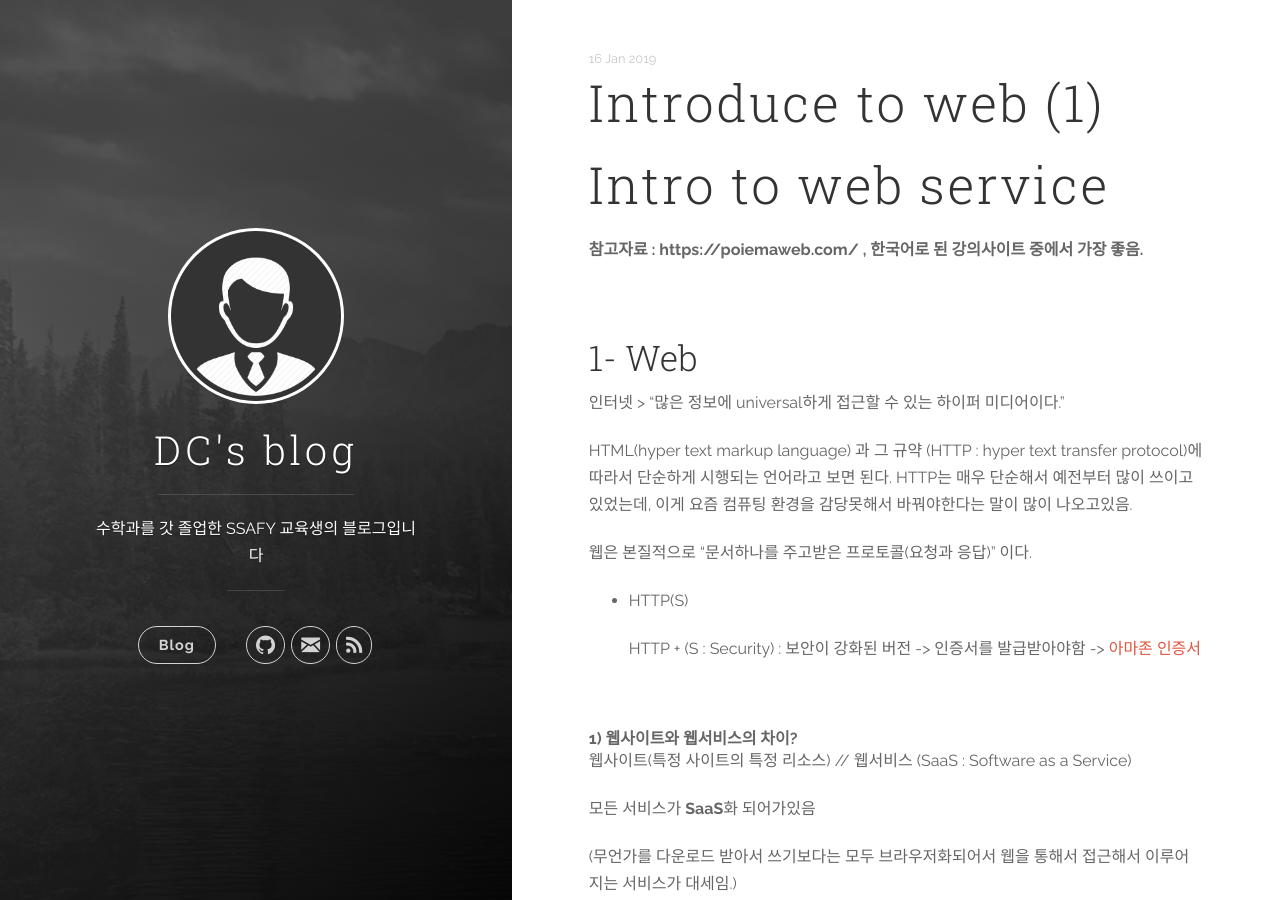
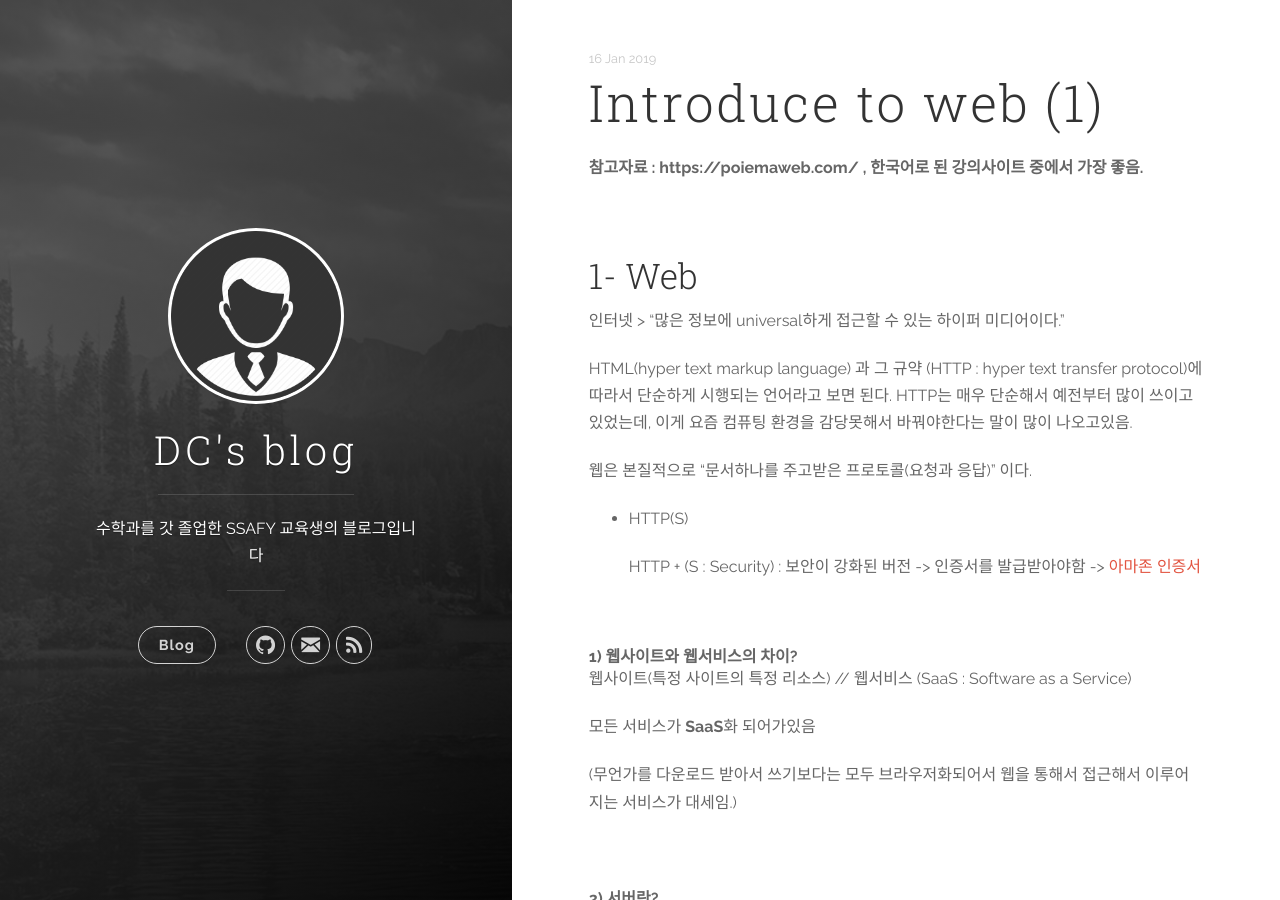
Before and after one commit to DongChanS/DongChanS.github.io, a Jekyll site: the page built from _posts/2019-01-16-16.md, in a window 1280 px wide and 900 px high. Built offline with Jekyll 4.4.1, drawn with Linux system fonts in a browser that asks for light colours; comment, search, counter and statistics services are not loaded.

Commit message:
Update 2019-01-16-16.md

```diff
--- a/_posts/2019-01-16-16.md
+++ b/_posts/2019-01-16-16.md
@@ -3,7 +3,6 @@ layout : post
 title : Introduce to web (1)
 author : "Shin Dong Chan"
 ---
-# Intro to web service
 
 **참고자료 : https://poiemaweb.com/ , 한국어로 된 강의사이트 중에서 가장 좋음.**
 
```
